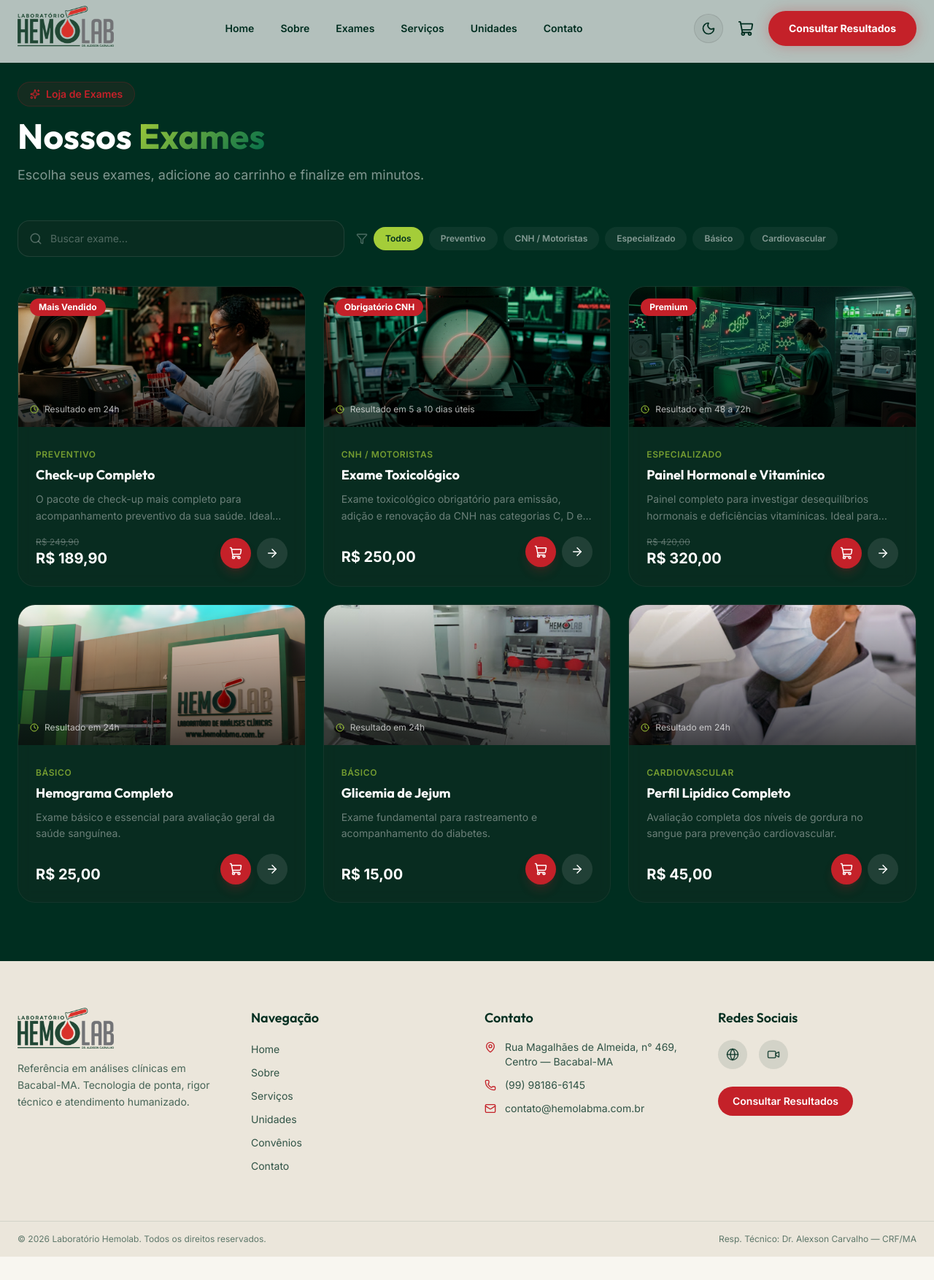
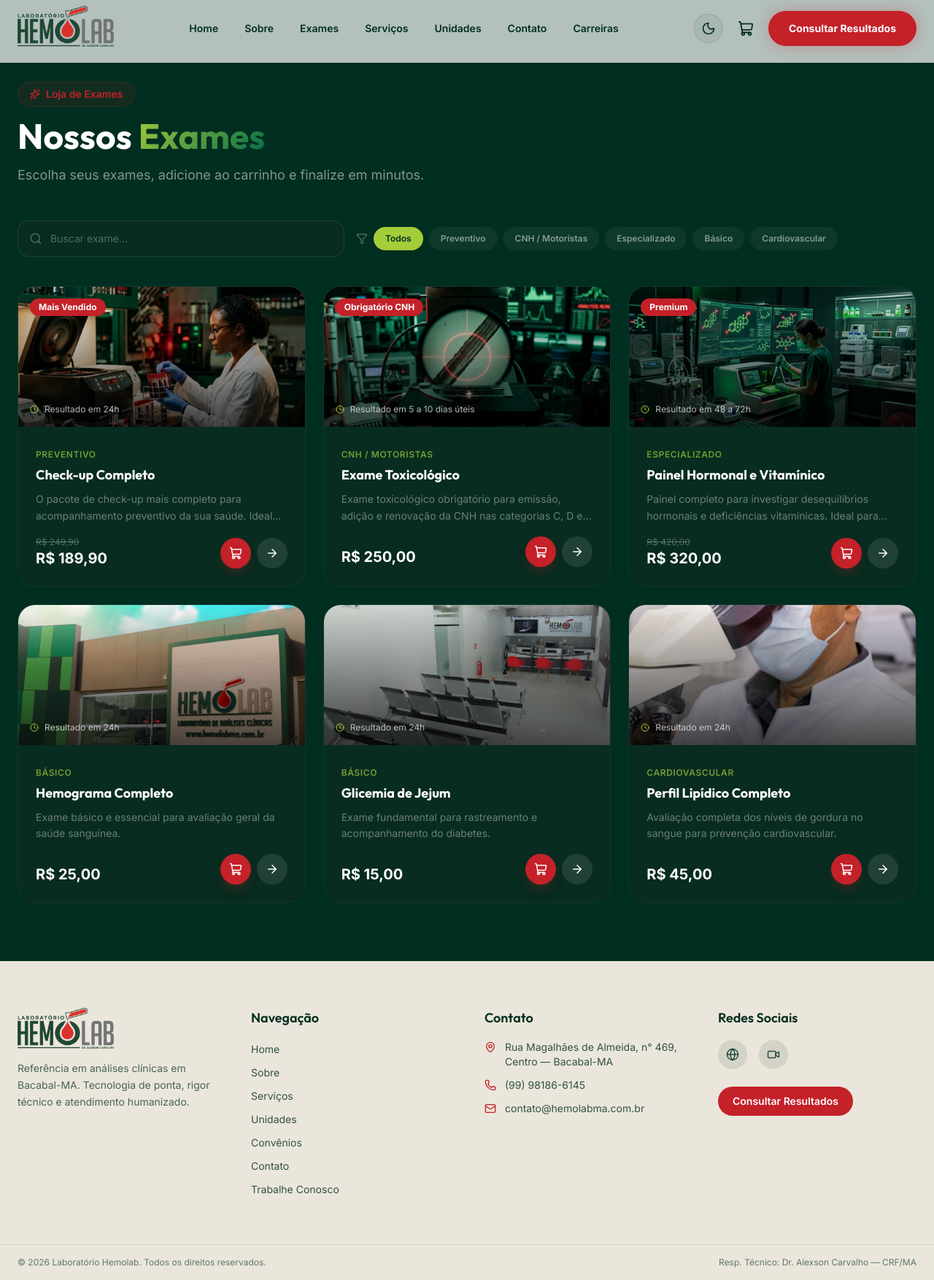
Before and after one commit to samueldng/site-hemolab, a Next.js app: page /exames in a window 1280 px wide. Shown: the whole page at 73% size. Before the commit the page ends 1722 px from the top, so only its background shows below. Built offline with nearby package versions, Linux system fonts and the light colour scheme.

Commit message:
feat(ui): fix Trabalhe Conosco button visibility and update nav links

```diff
--- a/src/app/trabalhe-conosco/page.tsx
+++ b/src/app/trabalhe-conosco/page.tsx
@@ -382,7 +382,7 @@
 
                   <button
                     type="button"
-                    className="w-full bg-hemo-text hover:bg-black dark:bg-white dark:text-black dark:hover:bg-gray-200 text-white font-bold py-4 rounded-xl flex items-center justify-center gap-2 transition-transform active:scale-[0.98]"
+                    className="w-full bg-hemo-green hover:bg-[#002E20] text-white font-bold py-4 rounded-xl flex items-center justify-center gap-2 transition-all hover:-translate-y-0.5 active:scale-[0.98] shadow-lg shadow-hemo-green/20"
                   >
                     Enviar Candidatura <ArrowRight size={20} />
                   </button>
--- a/src/components/layout/Footer.tsx
+++ b/src/components/layout/Footer.tsx
@@ -16,6 +16,7 @@
     { label: "Unidades", href: "#unidades" },
     { label: "Convênios", href: "#convenios" },
     { label: "Contato", href: "#contato" },
+    { label: "Trabalhe Conosco", href: "/trabalhe-conosco" },
 ];
 
 export default function Footer() {
--- a/src/components/layout/Header.tsx
+++ b/src/components/layout/Header.tsx
@@ -17,6 +17,7 @@
     { label: "Serviços", href: "/#servicos" },
     { label: "Unidades", href: "/#unidades" },
     { label: "Contato", href: "/#contato" },
+    { label: "Carreiras", href: "/trabalhe-conosco" },
 ];
 
 export default function Header() {
```
Lines whose indentation alone changed are shown as unchanged.
